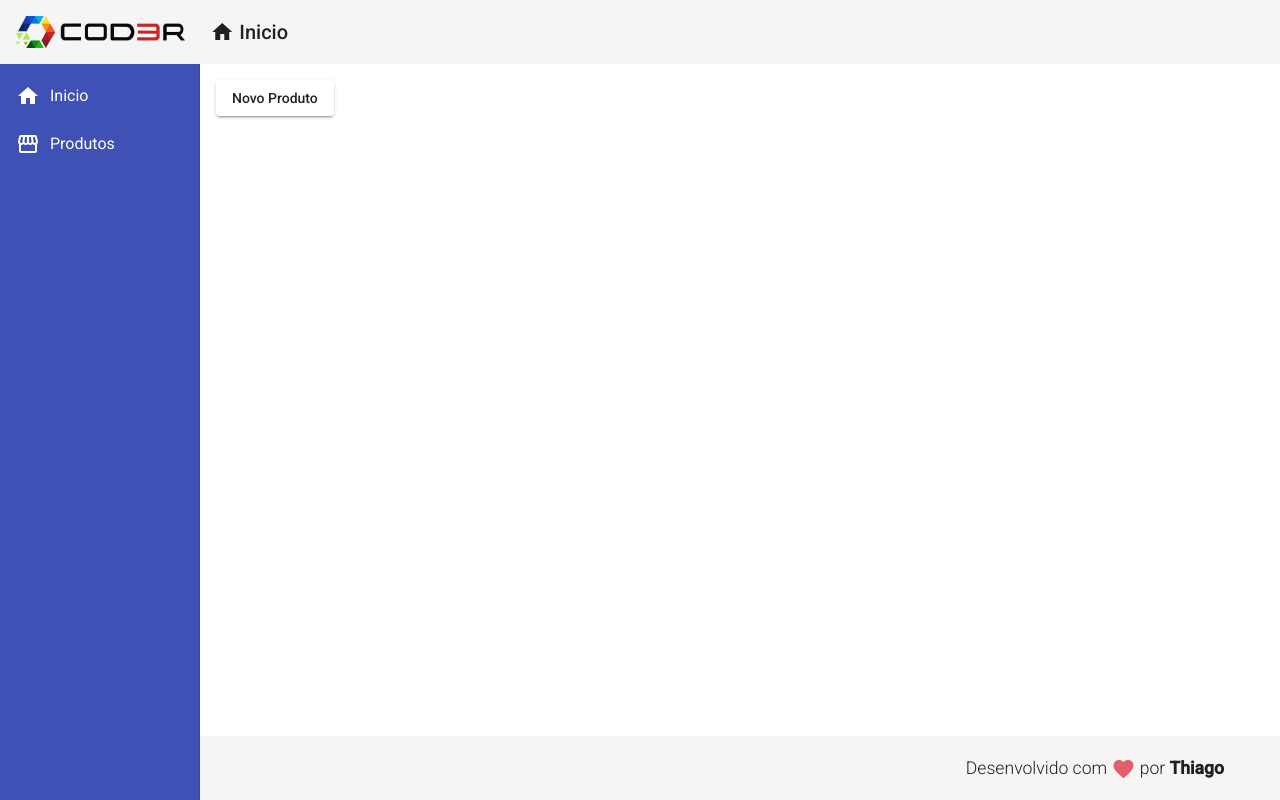
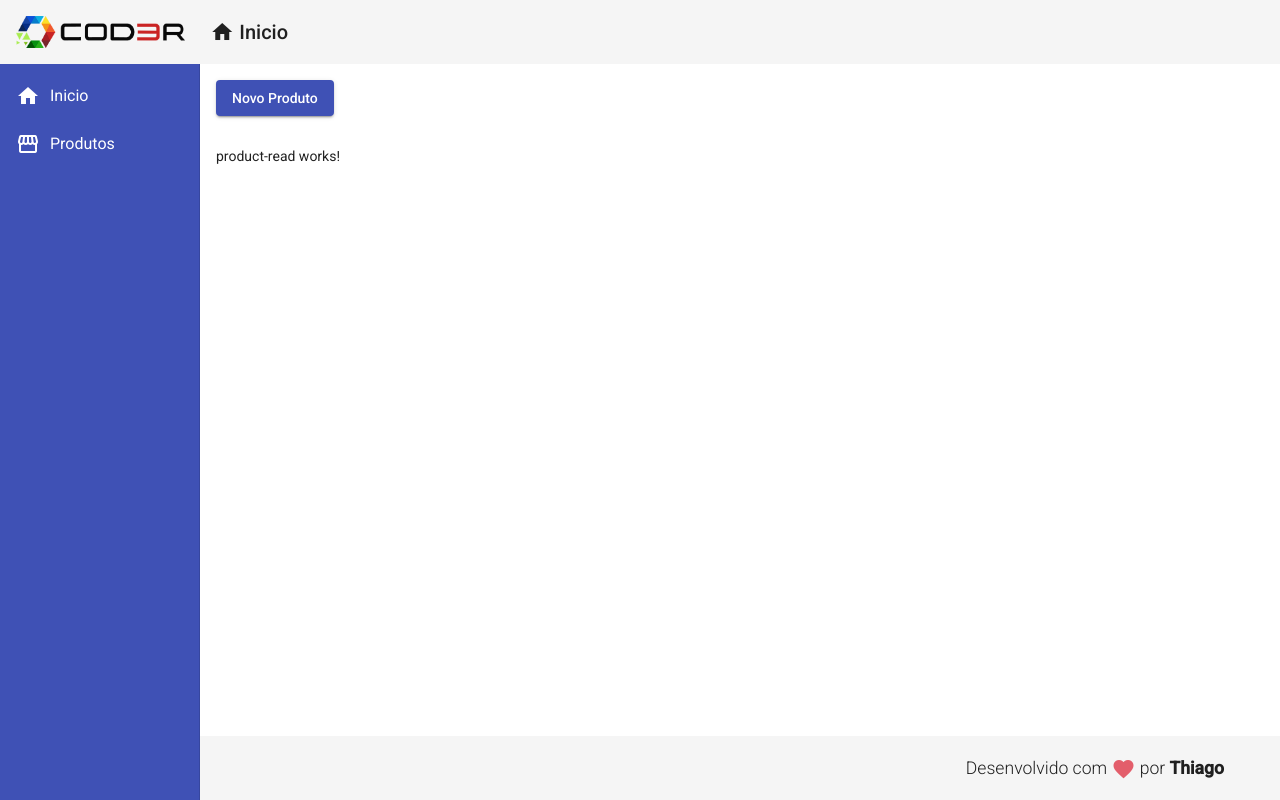
Before and after one commit to ThiSBernardo/IndustryStore, an Angular app in the folder frontend/: page /products in a window 1280 px wide. Built offline with nearby package versions, Linux system fonts and the light colour scheme.

Commit message:
Formulario Criar produtos

```diff
--- a/frontend/src/app/app.module.ts
+++ b/frontend/src/app/app.module.ts
@@ -25,6 +25,7 @@ import { HttpClientModule } from '@angular/common/http';
 import { FormsModule } from '@angular/forms';
 import { MatFormFieldModule } from  '@angular/material/form-field';
 import { MatInputModule } from  '@angular/material/input';
+import { ProductReadComponent } from './componets/product/product-read/product-read.component';
 
 @NgModule({
   declarations: [
@@ -36,7 +37,8 @@ import { MatInputModule } from  '@angular/material/input';
     ProductCrudComponent,
     RedDirective,
     ForDirective,
-    ProductCreateComponent
+    ProductCreateComponent,
+    ProductReadComponent
   ],
   imports: [
     BrowserModule,
--- a/frontend/src/app/components/product/product-create/product-create.component.css
+++ b/frontend/src/app/components/product/product-create/product-create.component.css
@@ -2,3 +2,9 @@ form {
     display: flex;
     flex-direction: column;
 }
+
+button {
+    /* margin: 20px 15px 0px 0px;  poderia ser assim também */
+    margin-top: 15px;
+    margin-right: 15px;
+}
--- a/frontend/src/app/components/product/product-create/product-create.component.html
+++ b/frontend/src/app/components/product/product-create/product-create.component.html
@@ -2,10 +2,12 @@
     <mat-card-title>Novo Produto</mat-card-title>
     <form>
         <mat-form-field>
-            <input matImput placeholder="Nome" [(ngModel)]="product.name">
+            <input matImput placeholder="Nome"
+            [(ngModel)]="product.name" name="name">
         </mat-form-field>
         <mat-form-field>
-            <input matImput placeholder="Preço (R$)">
+            <input type="number" matImput placeholder="Preço (R$)"
+            [(ngModel)]="product.price"name="price">
         </mat-form-field>
     </form>
     <button mat-raised-button (click)="createProduct()" color="primary">
--- a/frontend/src/app/components/product/product.service.ts
+++ b/frontend/src/app/components/product/product.service.ts
@@ -21,4 +21,7 @@ export class ProductService {
   create(product: Product): Observable<Product> {
     return this.http.post<Product>(this.baseUrl, product)
   }
+  read(): Observable<Product[]>{
+    return this.http.get<Product[]>(this.baseUrl)
+  }
 }
--- /dev/null
+++ b/frontend/src/app/componets/product/product-read/product-read.component.html
@@ -0,0 +1 @@
+<p>product-read works!</p>
--- /dev/null
+++ b/frontend/src/app/componets/product/product-read/product-read.component.ts
@@ -0,0 +1,15 @@
+import { Component, OnInit } from '@angular/core';
+
+@Component({
+  selector: 'app-product-read',
+  templateUrl: './product-read.component.html',
+  styleUrls: ['./product-read.component.css']
+})
+export class ProductReadComponent implements OnInit {
+
+  constructor() { }
+
+  ngOnInit(): void {
+  }
+
+}
--- a/frontend/src/app/views/product-crud/product-crud.component.css
+++ b/frontend/src/app/views/product-crud/product-crud.component.css
@@ -0,0 +1,3 @@
+button {
+    margin-bottom: 30px;
+}
--- a/frontend/src/app/views/product-crud/product-crud.component.html
+++ b/frontend/src/app/views/product-crud/product-crud.component.html
@@ -1,4 +1,7 @@
 
-<button mat-raised-button (click)="navigateToProductCreate()">
+<button mat-raised-button (click)="navigateToProductCreate()"
+color="primary">
         Novo Produto
 </button>
+
+<app-product-read></app-product-read>
```
Also changed, not shown: frontend/src/app/componets/product/product-read/product-read.component.css (added), 1 other file (tests, documents, lock files or other folders).
